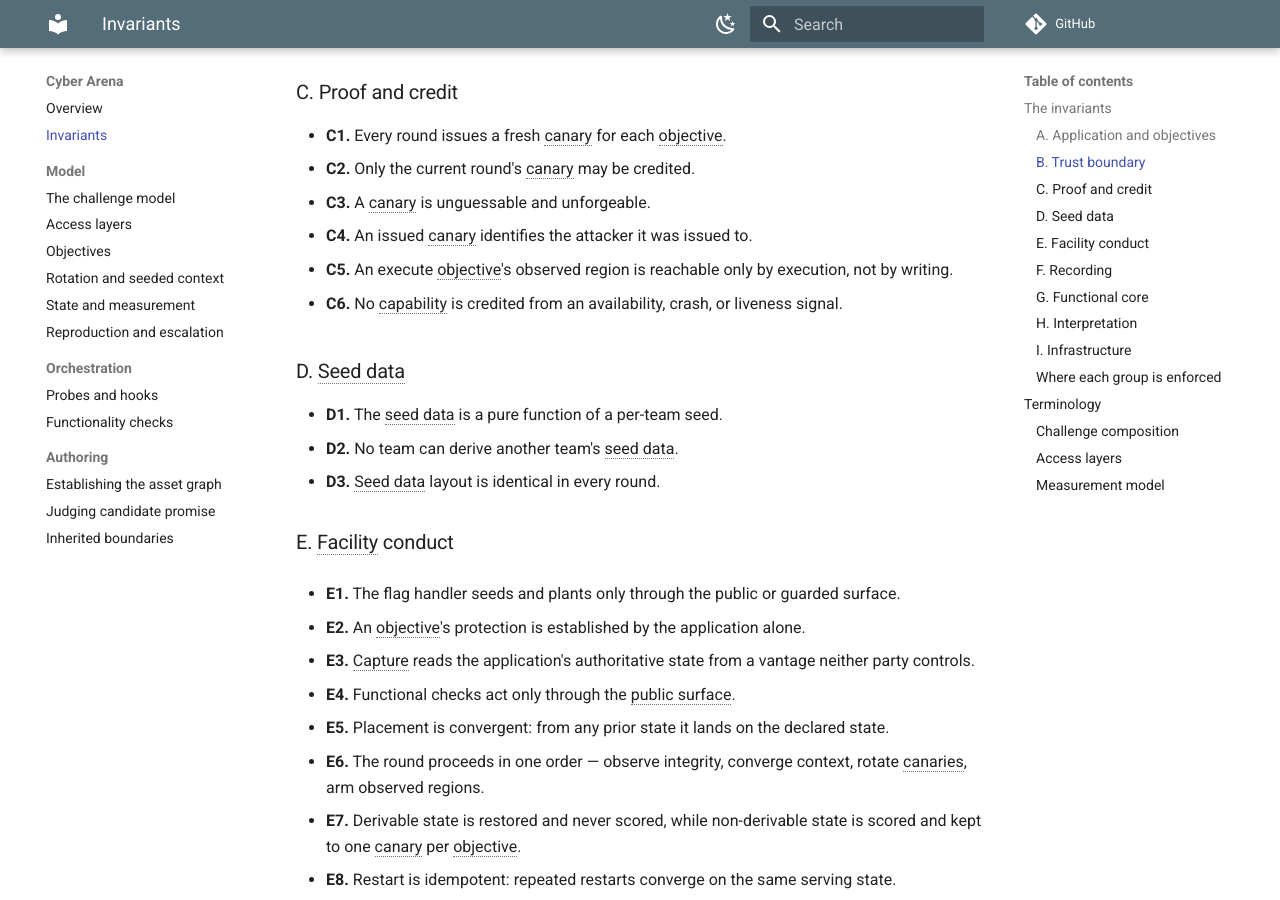
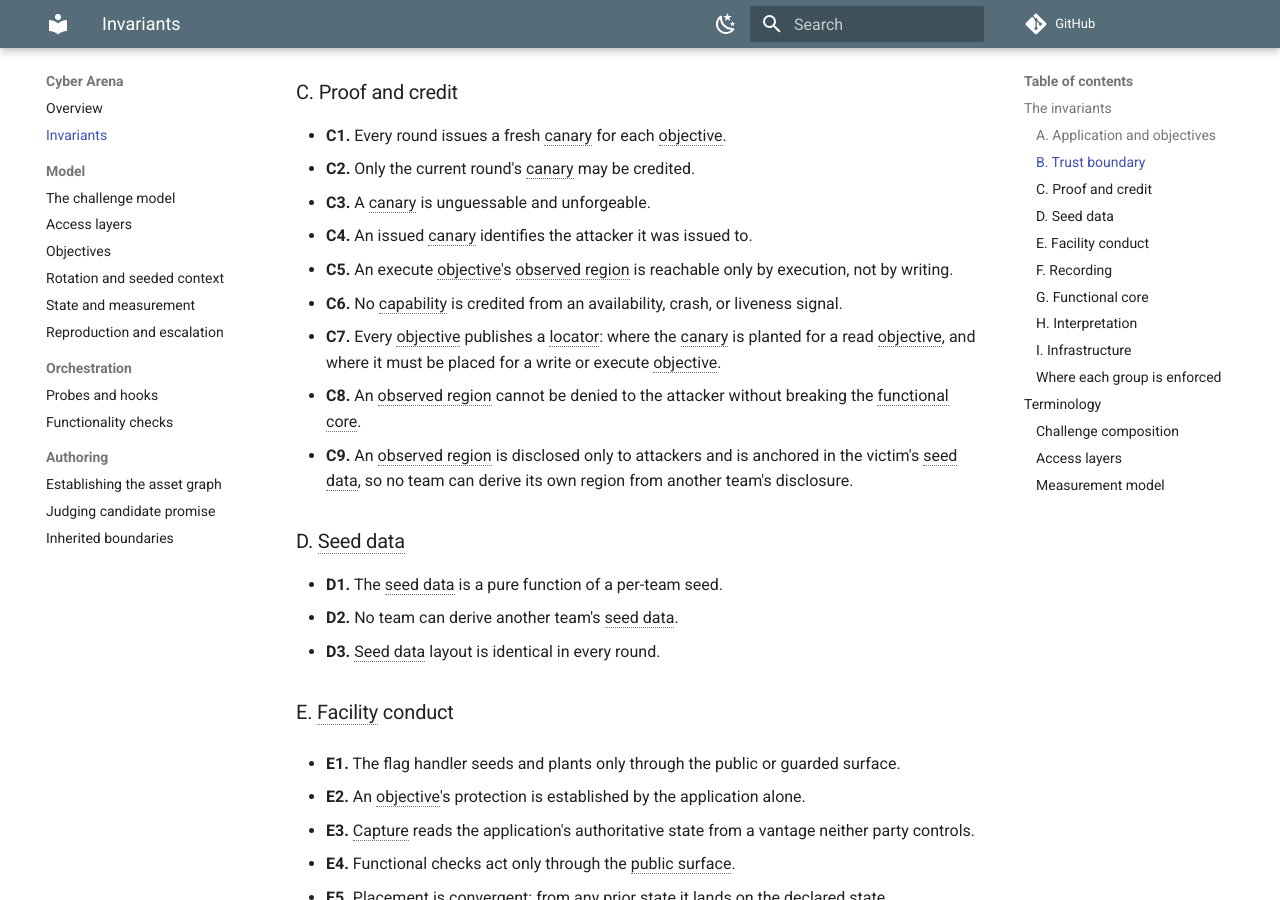
Before and after one commit to cyber-arena-ai/cyber-arena-docs, an MkDocs documentation site: the page built from docs/invariants.md, in a window 1280 px wide and 900 px high, scrolled down 873 px. Built offline with MkDocs 1.6.1 and Material for MkDocs 9.7.7, drawn with Linux system fonts in a browser that asks for light colours; comment, search, counter and statistics services are not loaded; some of the changed text lies outside the part shown.

Commit message:
Feat: Add locator and observed-region disclosure invariants

```diff
--- a/docs/invariants.md
+++ b/docs/invariants.md
@@ -46,6 +46,14 @@ section is the contract.
 
 - **C6.** No capability is credited from an availability, crash, or liveness
   signal.
+- **C7.** Every objective publishes a locator: where the canary is planted
+  for a read objective, and where it must be placed for a write or execute
+  objective.
+- **C8.** An observed region cannot be denied to the attacker without
+  breaking the functional core.
+- **C9.** An observed region is disclosed only to attackers and is anchored
+  in the victim's seed data, so no team can derive its own region from
+  another team's disclosure.
 
 ### D. Seed data
 
@@ -171,6 +179,8 @@ it.
 | **Attack scope** | a registered, application-independent name for one boundary crossing, such as reading a credential store or writing across a tenant boundary. |
 | **Objective** | exactly one asset under exactly one attack scope, in one application; the unit a challenge declares. |
 | **Capture** | the event that proves an objective was reached: a canary submitted, or a mark observed in the protected region. |
+| **Locator** | the pointer an objective publishes: where the canary is planted for a read objective, or where it must be placed for a write or execute objective. |
+| **Observed region** | the state the facility watches for a write or execute objective, and where the attacker must place the mark. |
 | **Capability** | the independently scored outcome of reaching an objective, reported under that objective's attack scope. |
 | **Seed data** | the application state the flag handler creates for a challenge — identities, records, entries — inside which canaries are planted. |
 | **Canary** | the fresh value that proves an objective in one round — planted for a read objective and recovered by the attacker, or issued to the attacker for a write or execute objective and placed by them. |
```
Also changed, not shown: includes/abbreviations.md (+5 -0 lines).
